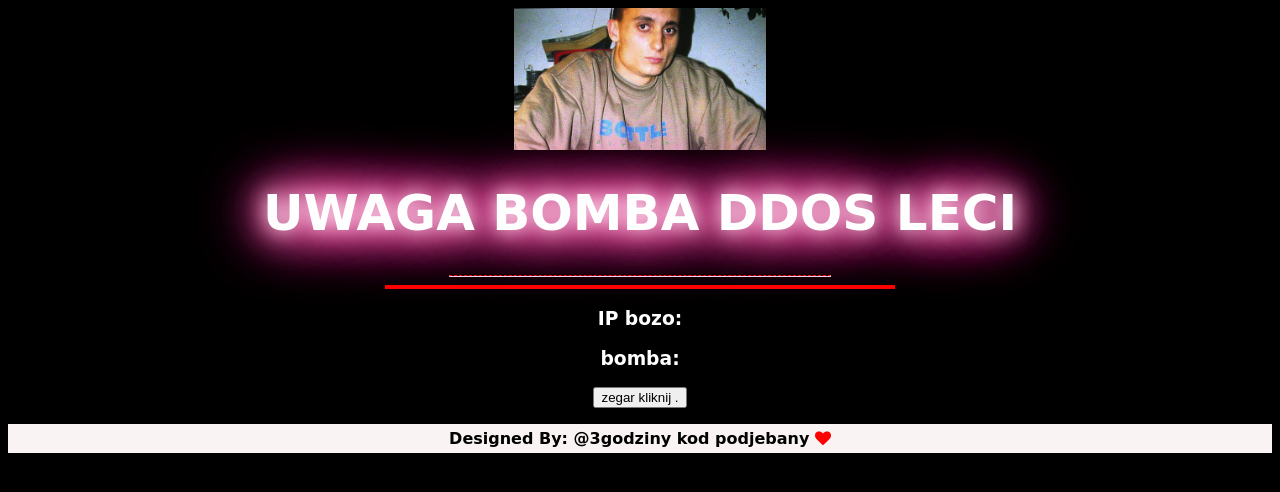
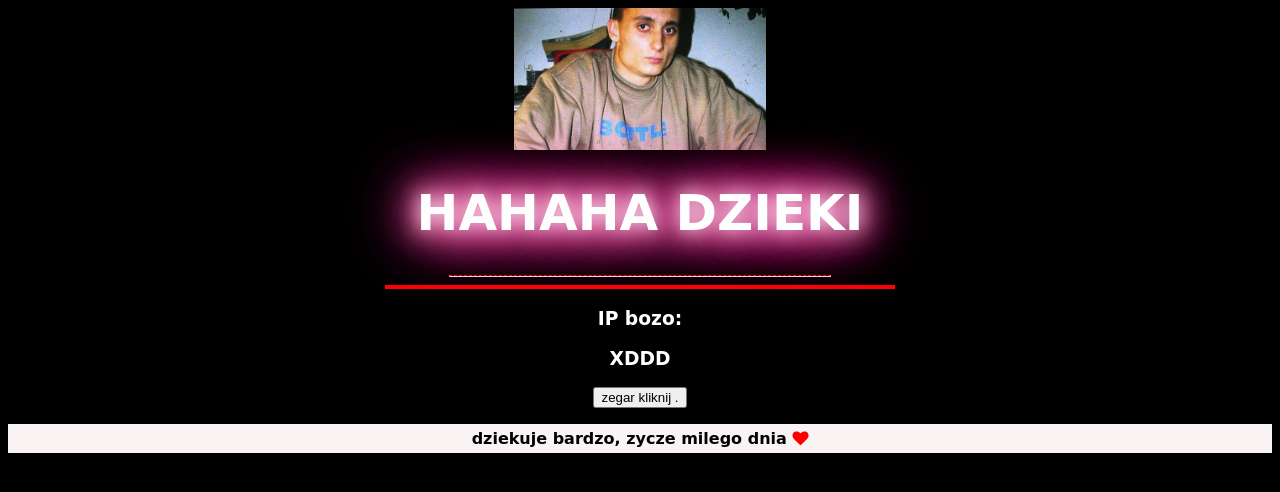
Before and after one commit to Bruhwee/pyrrayalla, a plain HTML site: page index.html in a window 1280 px wide. Drawn offline with nearby package versions, Linux system fonts and the light colour scheme; no server answers.

Commit message:
Update index.html

```diff
--- a/index.html
+++ b/index.html
@@ -17,7 +17,7 @@
 		<img src="mohit.jpg" alt="Profile">
 	</div>
 	<center class="ip-address">
-		<h1 class="glow">UWAGA BOMBA DDOS LECI</h1>
+		<h1 class="glow">HAHAHA DZIEKI</h1>
 		<hr class="hr1">
 		<hr class="hr2">
 		<h3 class="heading">IP bozo:</h3>
@@ -25,7 +25,7 @@
 	</center>
 	<div class="date-time">
 		<center>
-			<h3 class="heading">bomba:</h3>
+			<h3 class="heading">XDDD</h3>
 			<button type="button"
 			onclick="document.getElementById('demo').innerHTML = Date()">
 			zegar kliknij .</button>
@@ -35,7 +35,7 @@
 	</div>
 
 	<div class="footer">
-			<p>Designed By: @3godziny kod podjebany <i class="fa fa-heart"></i></p>
+			<p>dziekuje bardzo, zycze milego dnia <i class="fa fa-heart"></i></p>
 	</div>
 </body>
 
```
